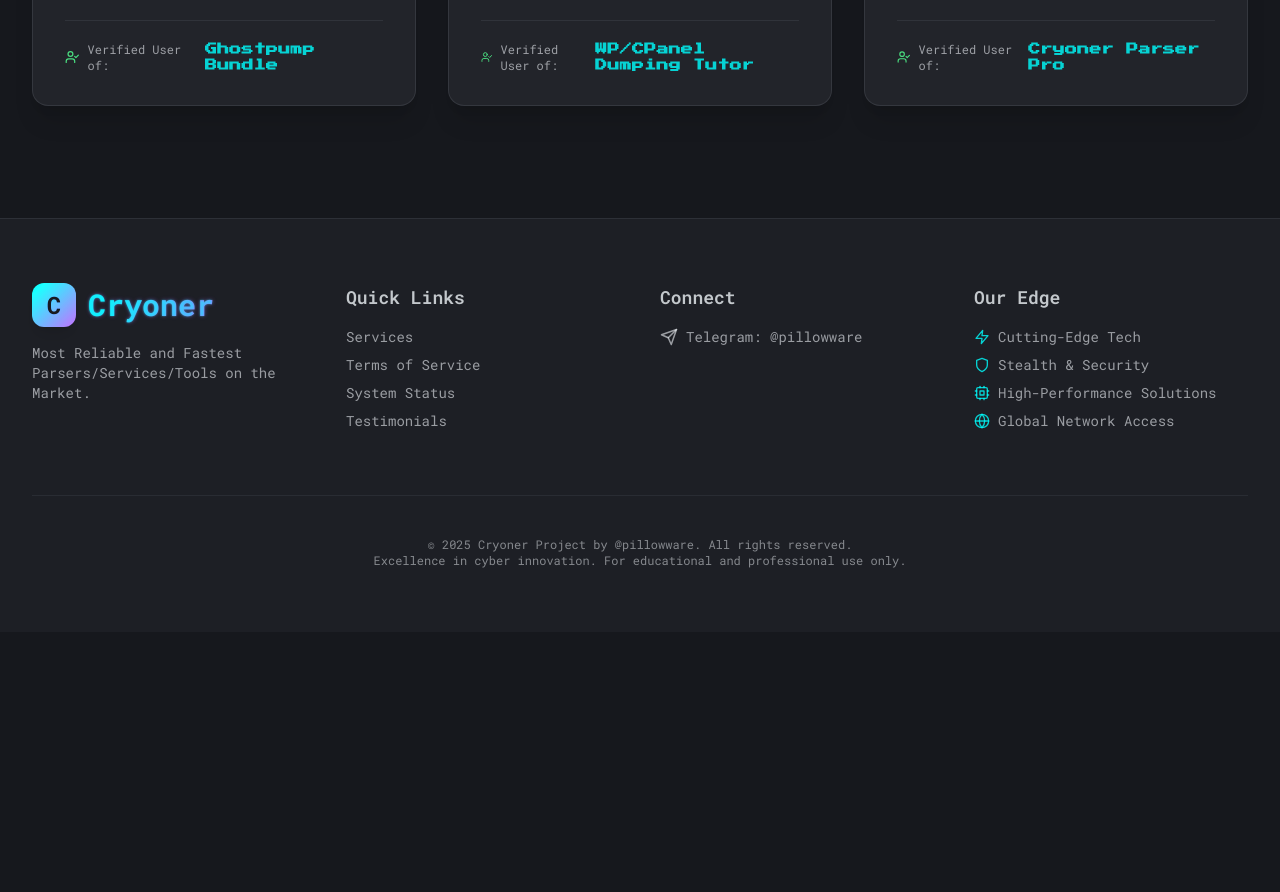
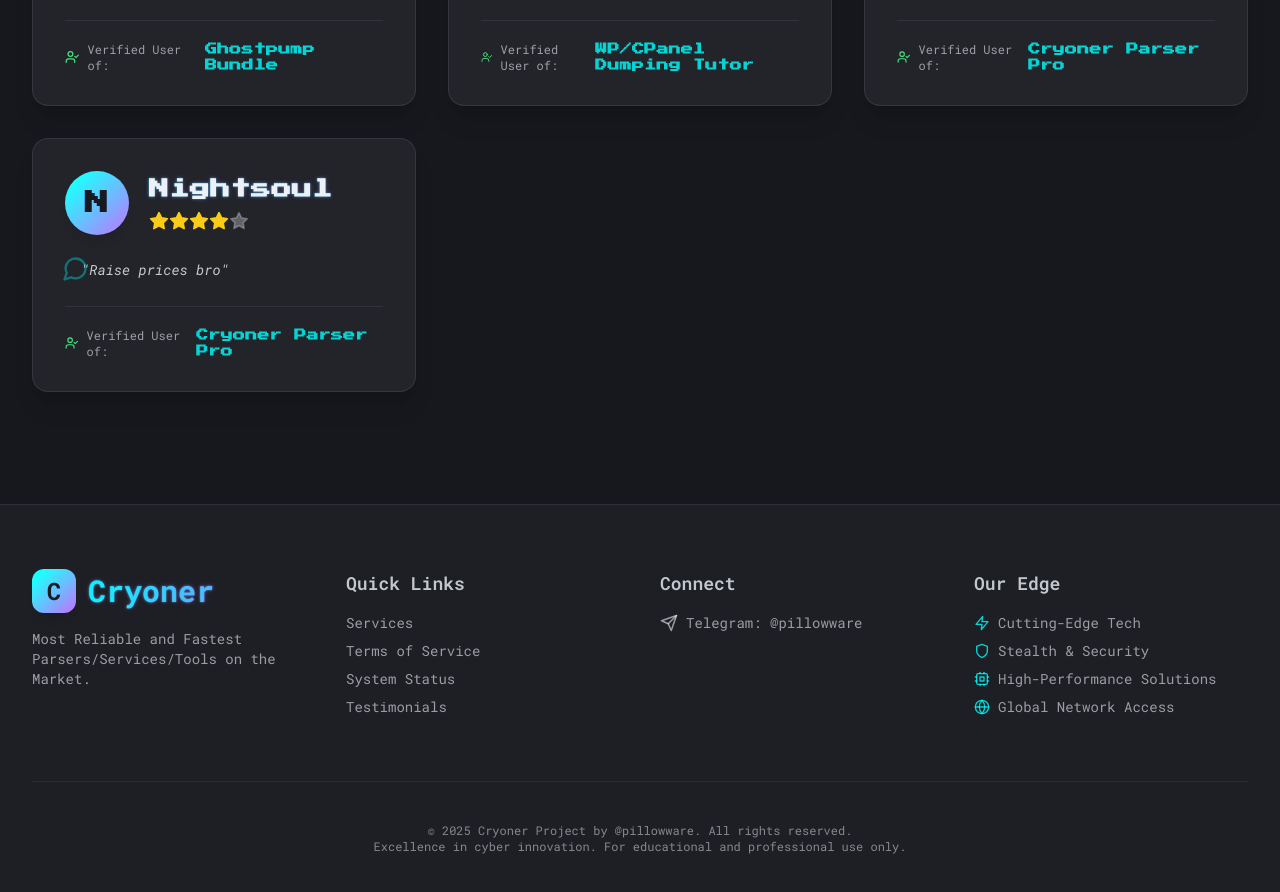
Before and after one commit to HuyXCheckerx/React-Project, a React (Vite) app: page /vouches in a window 1280 px wide. Shown: the part 960-1852 px from the top of the page. Before the commit the page ends 1592 px from the top, so only its background shows below. Built offline with nearby package versions, Linux system fonts and the light colour scheme; no server answers.

Commit message:
new update

```diff
--- a/src/data/vouchesData.js
+++ b/src/data/vouchesData.js
@@ -34,5 +34,11 @@
     rating: 4,
     comment: "Lowkey goated",
     serviceUsed: "Cryoner Parser Pro"
+  },
+  {
+    name: "Nightsoul",
+    rating: 4,
+    comment: "Raise prices bro",
+    serviceUsed: "Cryoner Parser Pro"
   }
 ];
```
